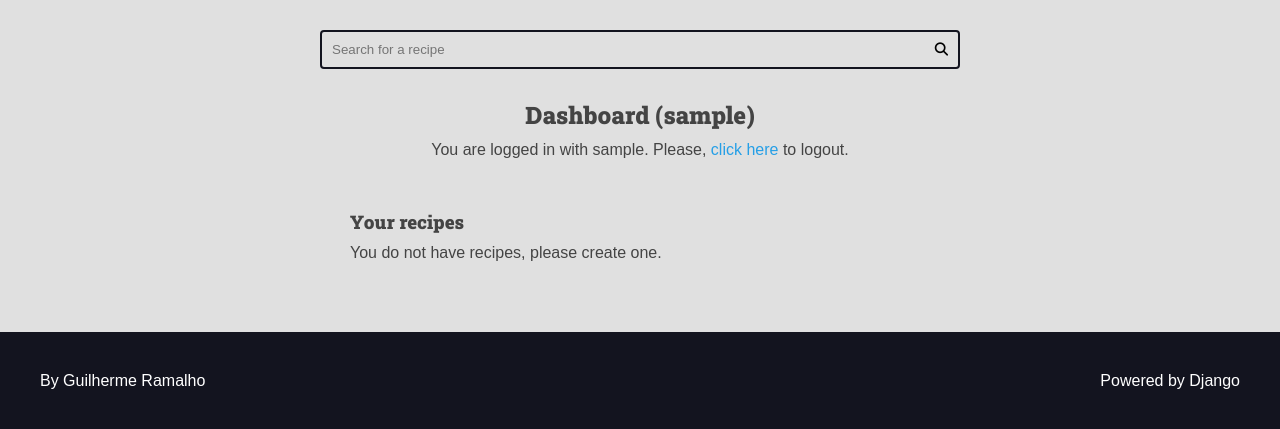
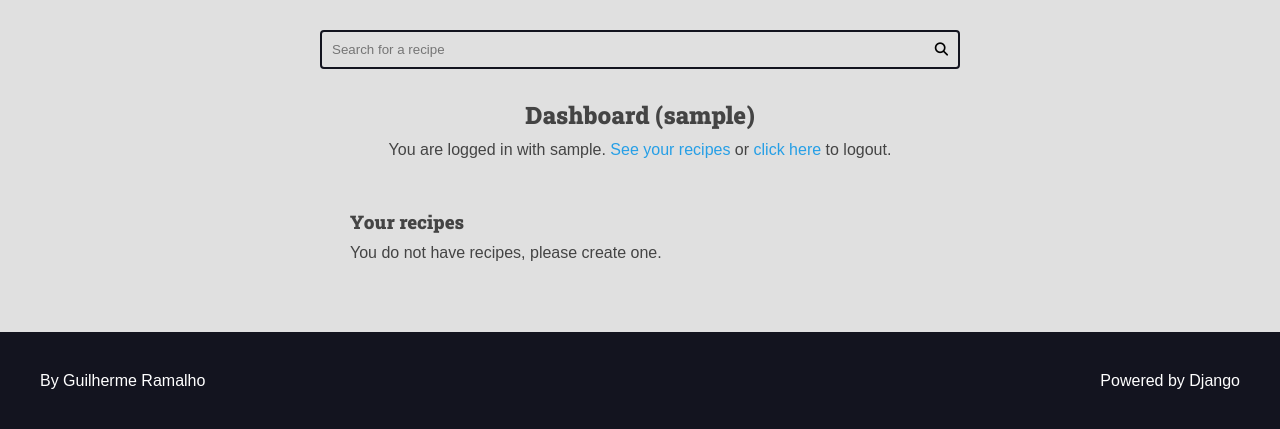
Before and after one commit to GuilhermePereiraRamalho/curso-django-projeto1, a Django app: page /authors/dashboard/ in a window 1280 px wide. Shown: the part 113-542 px from the top of the page. Run offline with Django 5.2, Linux system fonts and the light colour scheme; the visitor is signed in with stand-in values (Sample User, id 1); data that the repository does not hold is empty.

Commit message:
Toques finais no layout do formulário de criação de receitas

```diff
--- a/authors/templates/authors/partials/login_message.html
+++ b/authors/templates/authors/partials/login_message.html
@@ -3,7 +3,7 @@
         You are logged in with
         {{ request.user.username }}.
 
-        Please,
+        <a href="{% url 'authors:dashboard' %}">See your recipes</a> or
         <form class="inline-form" action="{% url "authors:logout" %}" method='POST'>
             {% csrf_token %}
             <input type="hidden" name="username" value="{{ request.user.username }}">
--- a/base_static/global/css/styles.css
+++ b/base_static/global/css/styles.css
@@ -61,6 +61,15 @@ body {
 
 h1,h2,h3,h4,h5,h6 {
     font-family: var(--font-headings);
+}
+
+img {
+    max-width: 100%;
+}
+
+a {
+    color: var(--color-primary);
+    text-decoration: none;
 }
 
 .container {
--- a/base_templates/global/partials/form.html
+++ b/base_templates/global/partials/form.html
@@ -15,6 +15,11 @@
 
                     {{ field.errors }}
                 </div>
+                {% if field.name == 'cover' and field.value.url %}
+                    <class class="span-2">
+                        <img src="{{ field.value.url }}" alt="Capa para {{ recipe.title }}">
+                    </class>
+                {% endif %}
             {% endfor %}
         </div>
         {% if form.errors %}
```
Also changed, not shown: authors/forms/recipe_form.py (+20 -1 lines).
